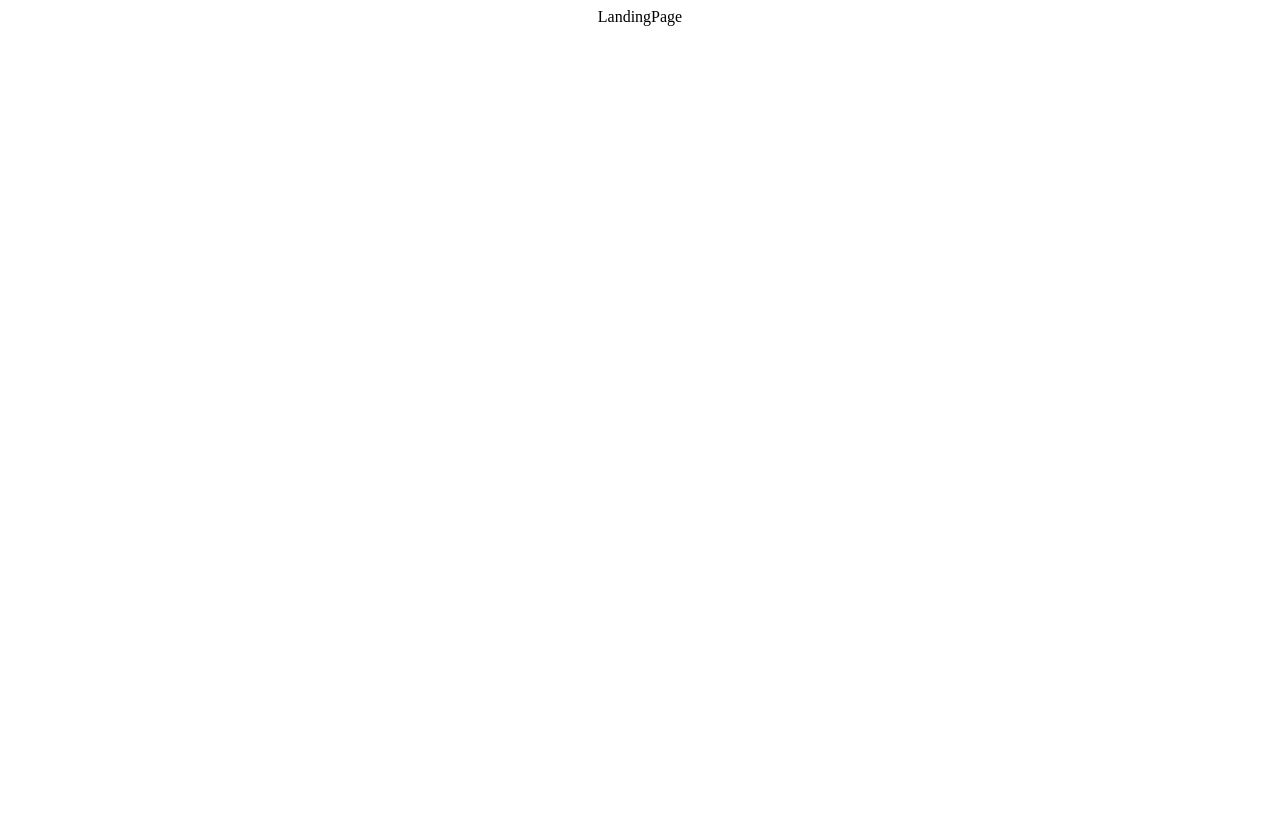
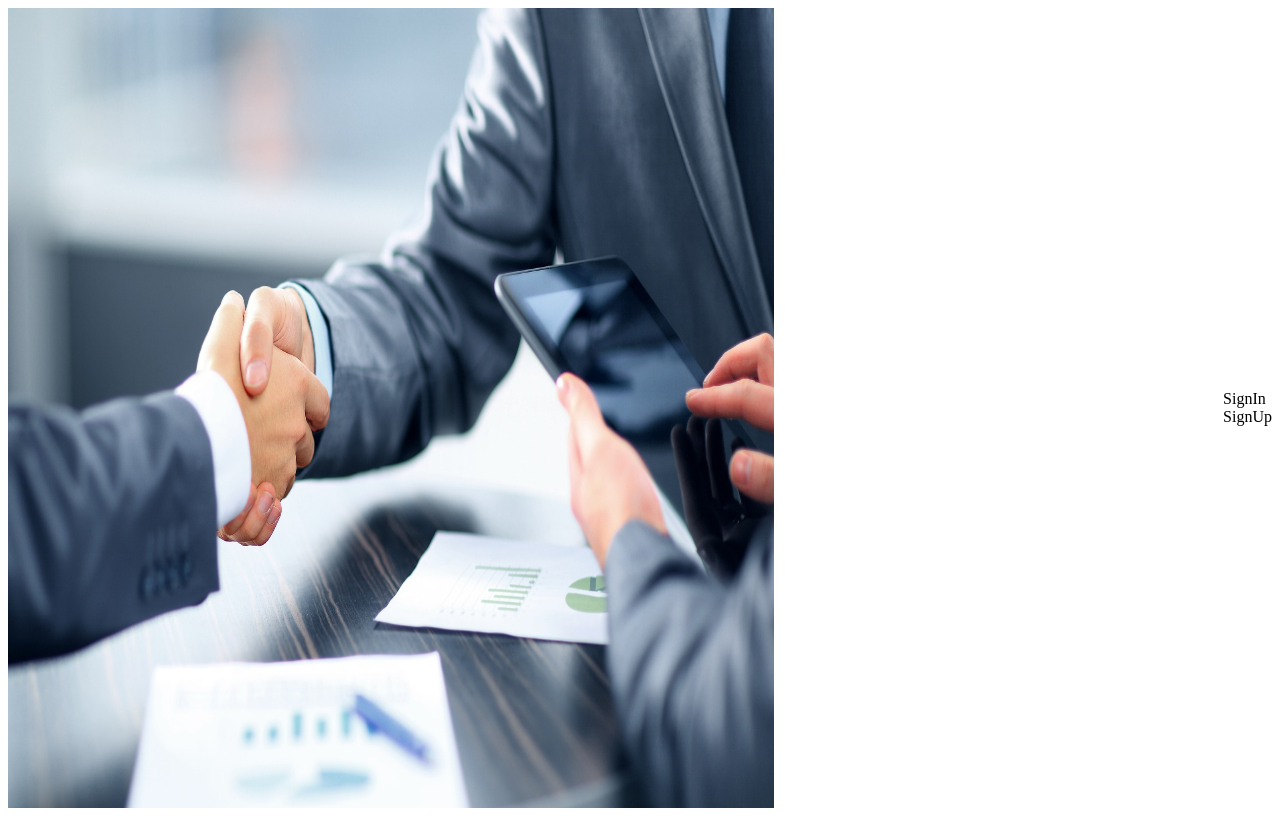
Before and after one commit to maniram3112/slotify, a React (Create React App) app: page / in a window 1280 px wide. Built offline with nearby package versions, Linux system fonts and the light colour scheme.

Commit message:
Basic layout is made

```diff
--- a/src/App.css
+++ b/src/App.css
@@ -1,4 +1,4 @@
-.App {
+/* .App {
   text-align: center;
 }
 
@@ -35,4 +35,4 @@
   to {
     transform: rotate(360deg);
   }
-}
+} */
--- a/src/pages/LandingPage/LandingPage.css
+++ b/src/pages/LandingPage/LandingPage.css
@@ -0,0 +1,18 @@
+.pageContainer{
+    display: flex;
+    justify-content: center;
+    align-items: center;
+}
+
+.pageImg{
+    height: 100vh;
+    width: 100%;
+}
+
+.pageImg img{
+    width: 63%;
+    height: 100%;
+    background-position: center;
+    background-repeat: no-repeat;
+    background-size: cover;
+}
--- a/src/pages/LandingPage/LandingPage.jsx
+++ b/src/pages/LandingPage/LandingPage.jsx
@@ -1,10 +1,25 @@
-import React from 'react'
+import React from 'react';
+import images from '../../assets';
+import './LandingPage.css';
+import SignIn from './SignIn/SignIn';
+import SignUp from './SignUp/SignUp';
 
 const LandingPage = () => {
     return (
-        <div>
-            LandingPage
-        </div>
+        // <div className='landingPage'>
+            <div className='pageContainer'>
+                <div className='pageImg'>
+                    <img src={images.landingImg} alt='bankImage'/>
+                </div>
+                <div className='pageAuth'>
+                    {/* <div className='pageAuth-logo'>
+                        <img src={images.logo2} alt='logo'/>
+                    </div> */}
+                    <SignIn/>
+                    <SignUp/>
+                </div>
+            </div>
+        // </div>
     )
 }
 
--- a/src/pages/LandingPage/SignIn/SignIn.jsx
+++ b/src/pages/LandingPage/SignIn/SignIn.jsx
@@ -3,7 +3,7 @@ import React from 'react'
 const SignIn = () => {
     return (
         <div>
-
+            SignIn
         </div>
     )
 }
--- a/src/pages/LandingPage/SignUp/SignUp.jsx
+++ b/src/pages/LandingPage/SignUp/SignUp.jsx
@@ -3,7 +3,7 @@ import React from 'react'
 const SignUp = () => {
     return (
         <div>
-
+            SignUp
         </div>
     )
 }
```
